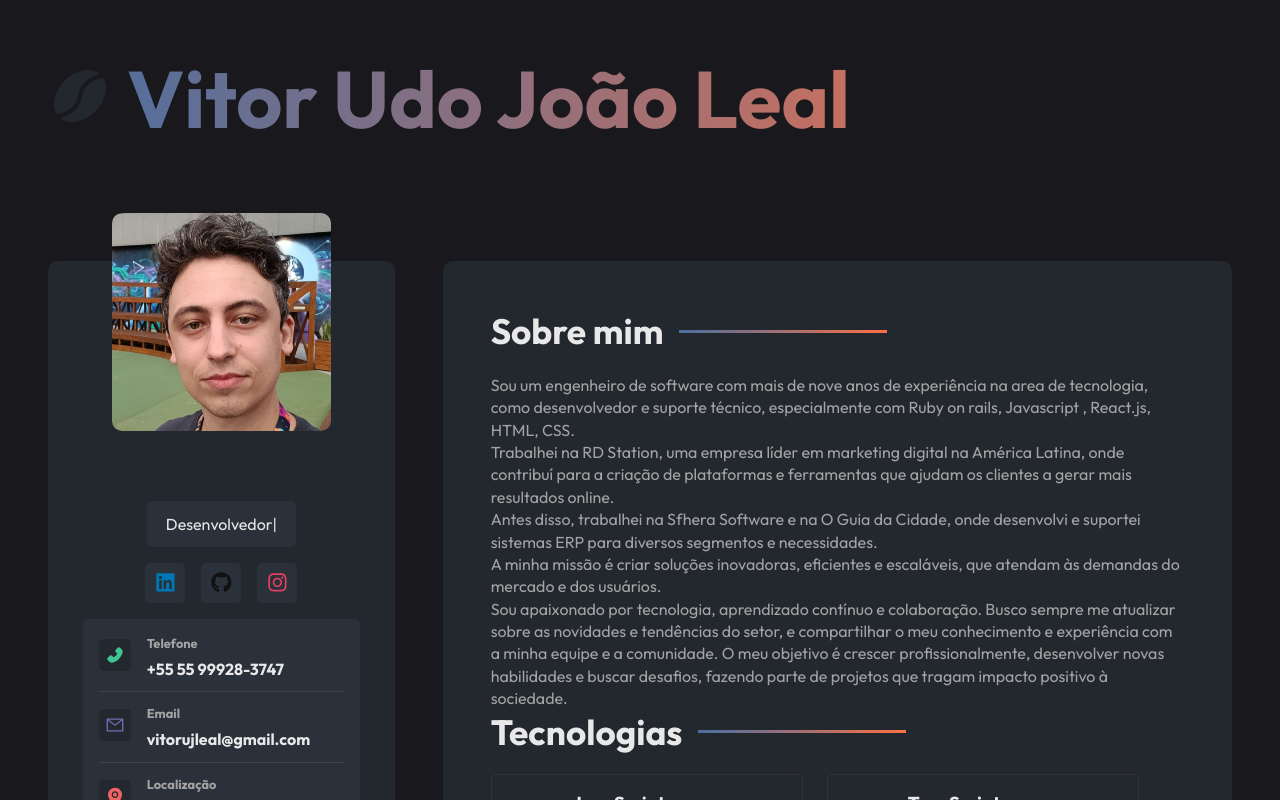
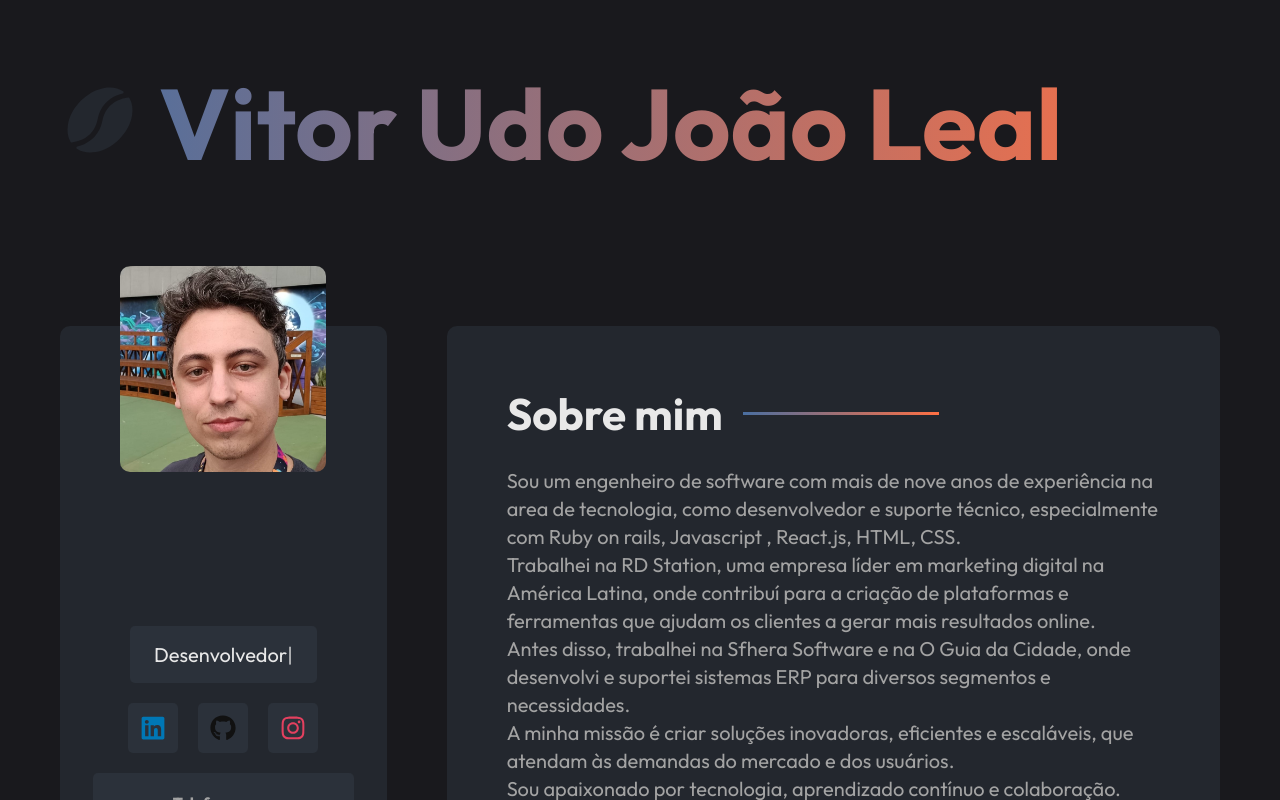
Before and after one commit to VitorLeal0/portfolio-vitor, a React (Vite) app: page / in a window 1280 px wide. Shown: the top 800 px of the page. Built offline with nearby package versions, Linux system fonts and the light colour scheme.

Commit message:
fix font size doc to 20px

```diff
--- a/src/styles/main.sass
+++ b/src/styles/main.sass
@@ -1,6 +1,6 @@
 @use 'variables'
 html
- font-size: 16px
+ font-size: 20px
 
 *
   padding: 0
```
